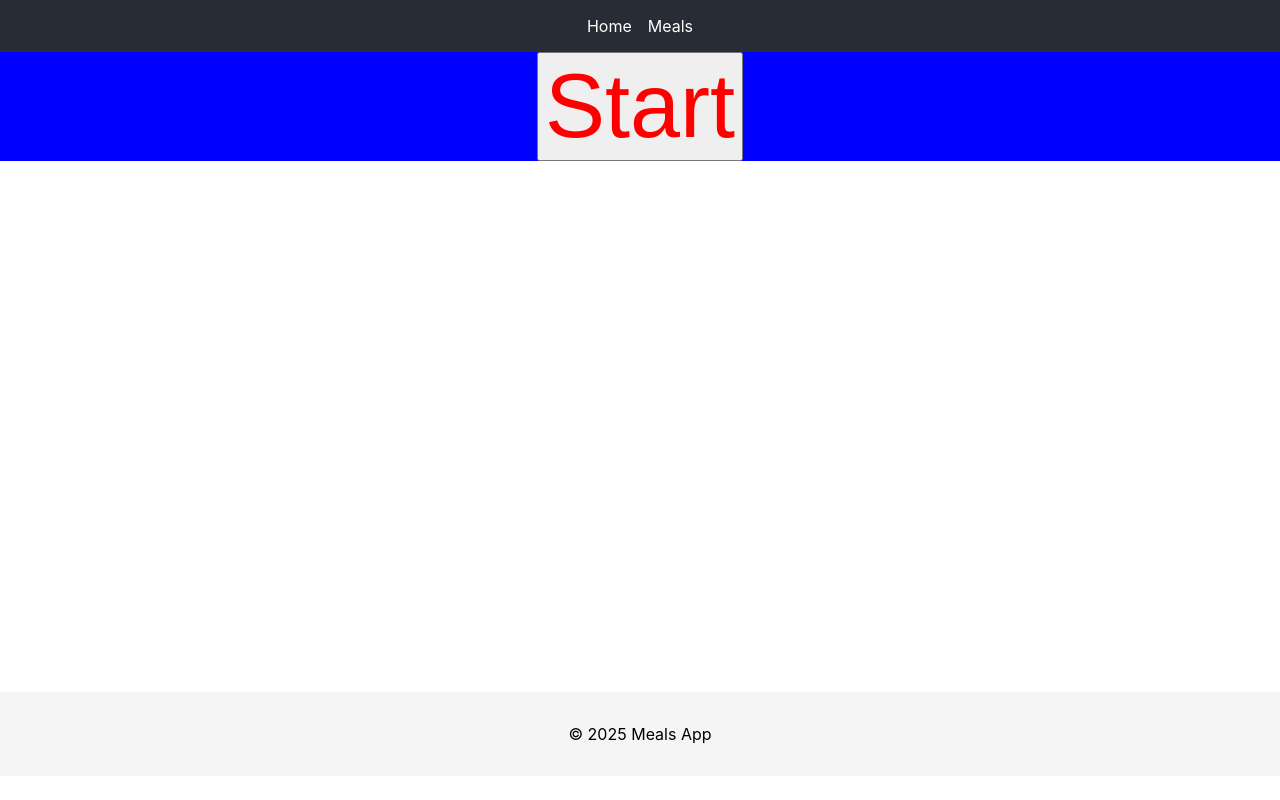
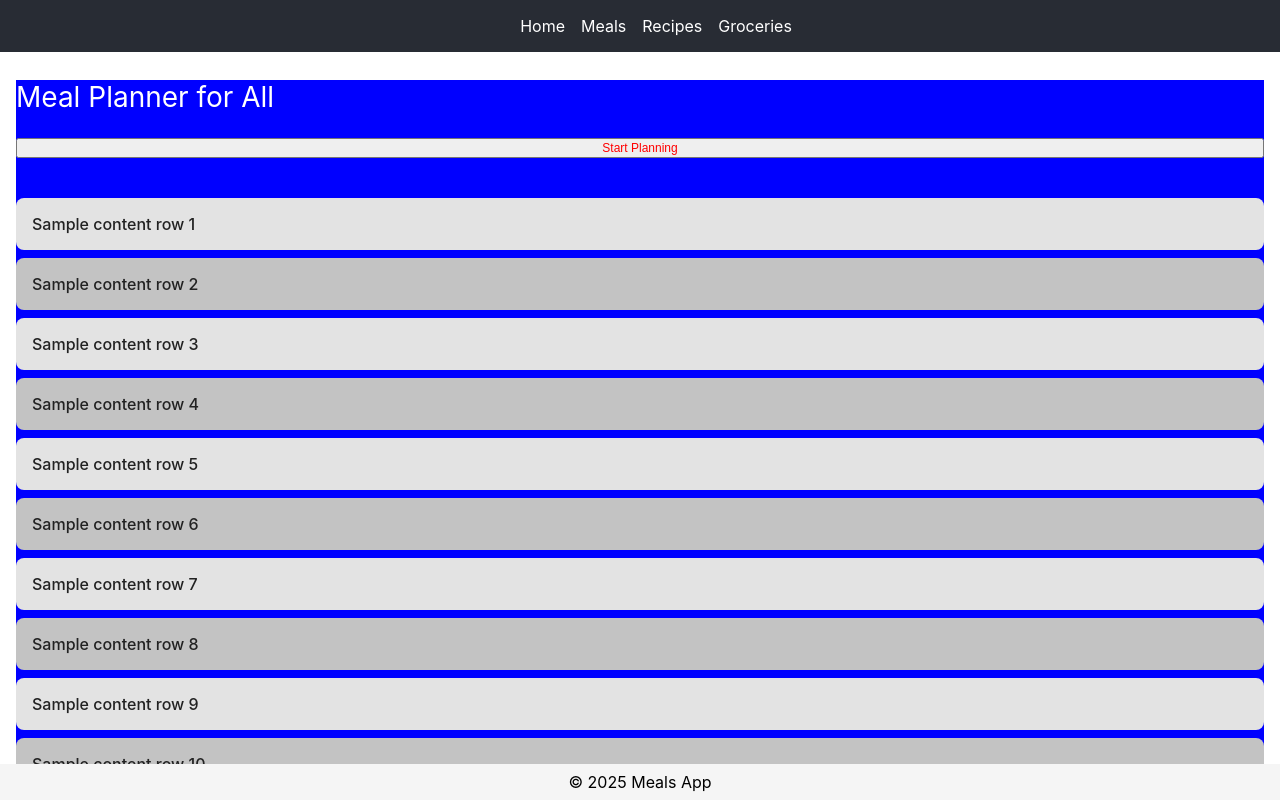
Before and after one commit to masontrang-dev/meals, a React (Create React App) app in the folder frontend/: page / in a window 1280 px wide. Built offline with nearby package versions, Linux system fonts and the light colour scheme.

Commit message:
add links to each view

```diff
--- a/frontend/src/App.js
+++ b/frontend/src/App.js
@@ -3,6 +3,8 @@ import Home from "./views/Home";
 import Meals from "./views/Meals";
 import NotFound from "./views/NotFound";
 import MainLayout from "./layout/MainLayout";
+import Recipes from "./views/Recipes";
+import Groceries from "./views/Groceries";
 
 function App() {
   return (
@@ -10,7 +12,9 @@ function App() {
       <Routes>
         <Route path="/" element={<MainLayout />}>
           <Route index element={<Home />} />
-          <Route path="meals" element={<Meals />} />
+          <Route path="meals" element={<Meals />} />{" "}
+          <Route path="recipes" element={<Recipes />} />{" "}
+          <Route path="groceries" element={<Groceries />} />
           <Route path="*" element={<NotFound />} />
         </Route>
       </Routes>
--- a/frontend/src/layout/MainLayout.jsx
+++ b/frontend/src/layout/MainLayout.jsx
@@ -1,8 +1,26 @@
 import { Outlet, Link } from "react-router-dom";
+import { useEffect, useRef, useState } from "react";
 
 export default function MainLayout() {
+  const [showFooter, setShowFooter] = useState(true);
+  const lastScrollY = useRef(window.scrollY);
+
+  useEffect(() => {
+    const handleScroll = () => {
+      const currentScrollY = window.scrollY;
+      if (currentScrollY > lastScrollY.current) {
+        setShowFooter(false); // scrolling down
+      } else {
+        setShowFooter(true); // scrolling up
+      }
+      lastScrollY.current = currentScrollY;
+    };
+    window.addEventListener("scroll", handleScroll);
+    return () => window.removeEventListener("scroll", handleScroll);
+  }, []);
+
   return (
-    <div className="main-layout">
+    <div className="main-layout" style={styles.layout}>
       <header style={styles.header}>
         <nav style={styles.nav}>
           <Link to="/" style={styles.link}>
@@ -11,6 +29,12 @@ export default function MainLayout() {
           <Link to="/meals" style={styles.link}>
             Meals
           </Link>
+          <Link to="/recipes" style={styles.link}>
+            Recipes
+          </Link>
+          <Link to="/groceries" style={styles.link}>
+            Groceries
+          </Link>
         </nav>
       </header>
 
@@ -18,17 +42,35 @@ export default function MainLayout() {
         <Outlet />
       </main>
 
-      <footer style={styles.footer}>
-        <p>&copy; {new Date().getFullYear()} Meals App</p>
+      <footer
+        style={{
+          ...styles.footer,
+          transform: showFooter ? "translateY(0)" : "translateY(100%)",
+          transition: "transform 0.3s cubic-bezier(.4,0,.2,1)",
+          height: "auto",
+        }}
+      >
+        <p style={{ margin: 0 }}>&copy; {new Date().getFullYear()} Meals App</p>
       </footer>
     </div>
   );
 }
 
 const styles = {
+  layout: {
+    height: "100vh",
+    width: "100vw",
+    overflow: "hidden",
+    position: "relative",
+  },
   header: {
     backgroundColor: "#282c34",
     padding: "1rem",
+    position: "fixed",
+    top: 0,
+    left: 0,
+    width: "100%",
+    zIndex: 1000,
   },
   nav: {
     display: "flex",
@@ -40,12 +82,22 @@ const styles = {
     textDecoration: "none",
   },
   main: {
-    // padding: "2rem",
-    minHeight: "80vh",
+    padding: "1rem",
+    paddingTop: "5rem", // space for header
+    paddingBottom: "1rem", // space for footer
+    height: "100vh",
+    overflowY: "auto",
+    boxSizing: "border-box",
   },
   footer: {
     textAlign: "center",
-    padding: "1rem",
+    padding: "0.5rem 1rem",
     backgroundColor: "#f5f5f5",
+    position: "fixed",
+    bottom: 0,
+    left: 0,
+    width: "100%",
+    zIndex: 1000,
+    boxSizing: "border-box",
   },
 };
--- /dev/null
+++ b/frontend/src/views/Groceries.jsx
@@ -0,0 +1,3 @@
+export default function Groceries() {
+  return <div>Groceries</div>;
+}
--- a/frontend/src/views/Home.jsx
+++ b/frontend/src/views/Home.jsx
@@ -1,12 +1,38 @@
 export default function Home() {
   return (
     <div style={styles.home}>
-      <button style={styles.startButton}>Start</button>
+      <div style={{ fontSize: 28, color: "white", marginBottom: 24 }}>
+        Meal Planner for All
+      </div>
+      <button style={styles.startButton}>Start Planning</button>
+      <div style={{ marginTop: 32 }}>
+        {[...Array(30)].map((_, i) => (
+          <div
+            key={i}
+            style={{
+              background: i % 2 === 0 ? "#e3e3e3" : "#c3c3c3",
+              padding: 16,
+              margin: "8px 0",
+              borderRadius: 8,
+              color: "#222",
+              fontWeight: 500,
+            }}
+          >
+            Sample content row {i + 1}
+          </div>
+        ))}
+      </div>
     </div>
   );
 }
 
 const styles = {
-  home: { display: "flex", justifyContent: "center", backgroundColor: "blue" },
-  startButton: { color: "red", fontSize: "90px" },
+  home: {
+    display: "flex",
+    flexDirection: "column",
+    // height: "100%",
+    // justifyContent: "center",
+    backgroundColor: "blue",
+  },
+  startButton: { color: "red", fontSize: "12px" },
 };
--- /dev/null
+++ b/frontend/src/views/Recipes.jsx
@@ -0,0 +1,18 @@
+export default function Recipes() {
+  return (
+    <div style={styles.recipes}>
+      <div>Recipes</div>
+    </div>
+  );
+}
+
+const styles = {
+  recipes: {
+    display: "flex",
+    flexDirection: "column",
+    height: "100%",
+    justifyContent: "center",
+    alignItems: "center",
+    backgroundColor: "#f0f0f0",
+  },
+};
```
Also changed, not shown: frontend/src/views/Planner.jsx (added).
